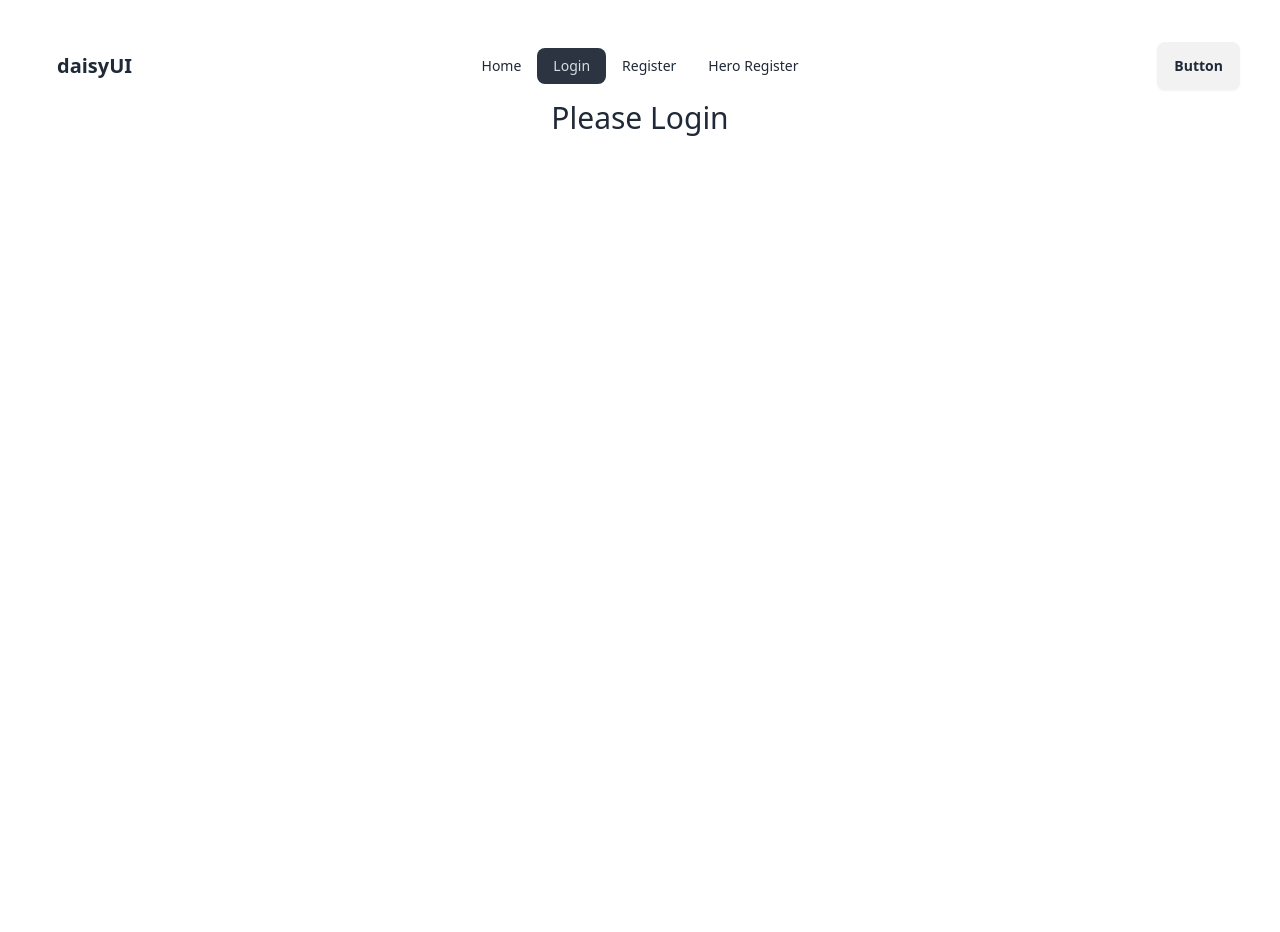
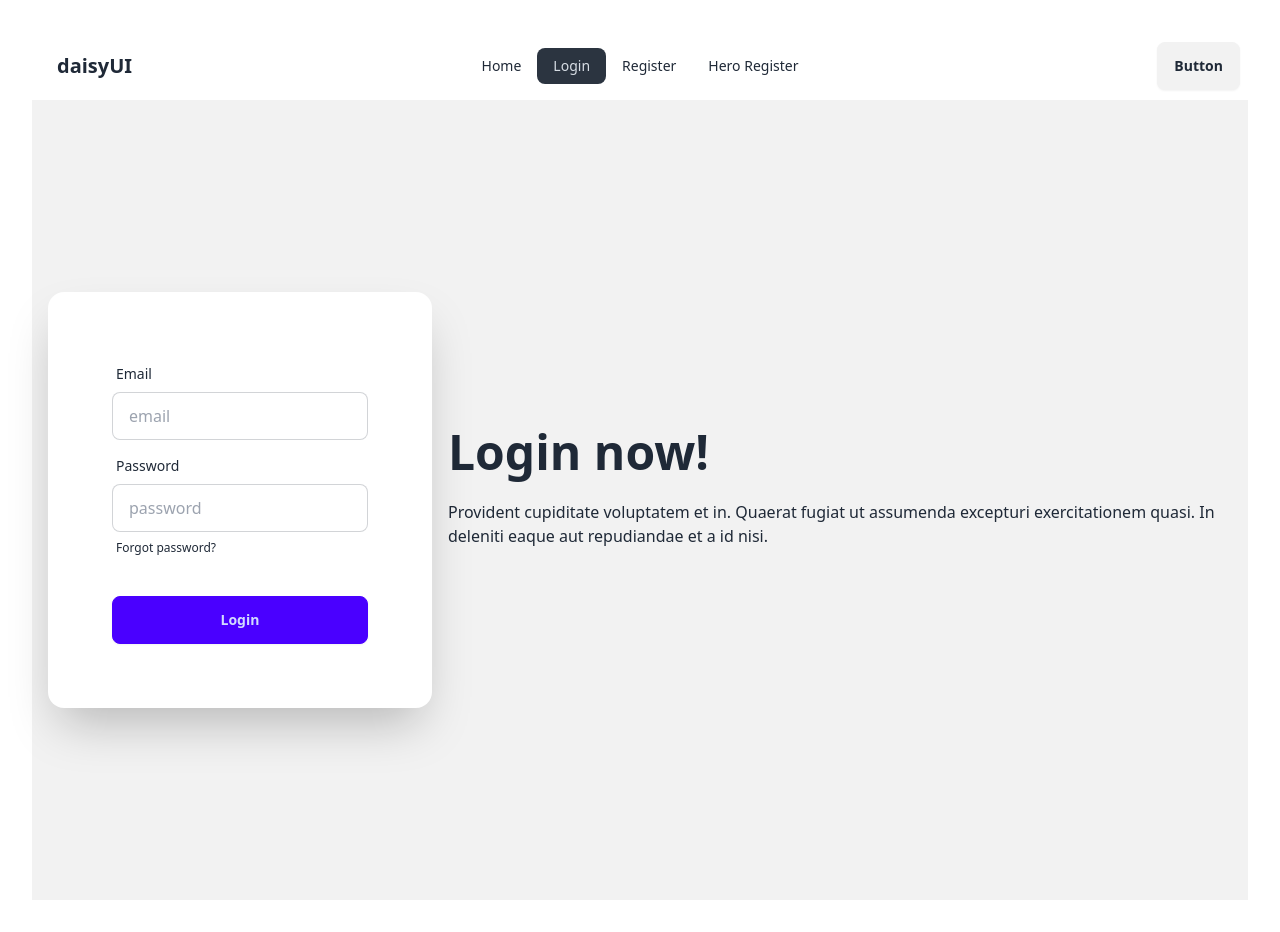
Before and after one commit to nafis200/module-50, a React (Vite) app: page /login in a window 1280 px wide. Before the commit the page ends 800 px from the top, so only its background shows below. Built offline with nearby package versions, Linux system fonts and the light colour scheme.

Commit message:
eight commit

```diff
--- a/src/components/login/Login.jsx
+++ b/src/components/login/Login.jsx
@@ -1,10 +1,74 @@
+import { signInWithEmailAndPassword } from "firebase/auth";
+import auth from "../../firebase";
 
 
 const Login = () => {
+
+    const handleLogIn = (e)=>{
+        e.preventDefault();
+        const email = e.target.email.value;
+        const password = e.target.password.value
+        console.log(email,password);
+
+        signInWithEmailAndPassword(auth,email,password)
+        .then(result => {
+            console.log(result.user);
+        } )
+        .catch(error => console.log(error))
+
+    }
+
     return (
         <div>
-           <h2 className="text-3xl">Please Login</h2>
+        <div className="hero min-h-screen bg-base-200">
+          <div className="hero-content flex-col lg:flex-row-reverse">
+            <div className="text-center lg:text-left">
+              <h1 className="text-5xl font-bold">Login now!</h1>
+              <p className="py-6">
+                Provident cupiditate voluptatem et in. Quaerat fugiat ut assumenda
+                excepturi exercitationem quasi. In deleniti eaque aut repudiandae
+                et a id nisi.
+              </p>
+            </div>
+            <div className="card shrink-0 w-full max-w-sm shadow-2xl bg-base-100">
+              <form onSubmit={handleLogIn} className="card-body">
+                <div className="form-control">
+                  <label className="label">
+                    <span className="label-text">Email</span>
+                  </label>
+                  <input
+                    type="email"
+                    placeholder="email"
+                    name="email"
+                    className="input input-bordered"
+                    required
+                  />
+                </div>
+                <div className="form-control">
+                  <label className="label">
+                    <span className="label-text">Password</span>
+                  </label>
+                  <input
+                    type="password"
+                    placeholder="password"
+                    name="password"
+                    className="input input-bordered"
+                    required
+                  />
+                  <label className="label">
+                    <a href="#" className="label-text-alt link link-hover">
+                      Forgot password?
+                    </a>
+                  </label>
+                </div>
+                <div className="form-control mt-6">
+                  <button className="btn btn-primary">Login</button>
+                </div>
+              </form>
+            </div>
+          </div>
         </div>
+      </div>
     );
 };
 
--- a/src/components/reguster/Register.jsx
+++ b/src/components/reguster/Register.jsx
@@ -15,7 +15,8 @@ const Register = () => {
     e.preventDefault();
     const email = e.target.email.value;
     const password = e.target.password.value;
-    console.log(email, password);
+    const accepted = e.target.terms.checked
+    console.log(email, password,accepted);
     setRegisterError('')
     setSuccess('')
 
@@ -26,6 +27,11 @@ const Register = () => {
     else if(! /[A-Z]/.test(password)){
         setRegisterError('Your password should have atleast one uppercase character')
         return
+    }
+
+    else if(!accepted){
+      setRegisterError('please fill up terms and condition')
+      return
     }
 
 
@@ -56,14 +62,24 @@ const Register = () => {
           className="input input-bordered w-full max-w-xs" required
         />
         <br />
+        <div className="relative">
         <input
           type={showPassword ? "text" : "password"}
           name="password"
           id=""
           placeholder="please give password"
-          className="input input-bordered w-full max-w-xs" required
+          className="input input-bordered w-full max-w-xs relative" required
         />
-        <span onClick={()=> setShowPassword(!showPassword)}>Show</span>
+
+
+        <span className=" inline-block absolute top-[10px] right-[250px] " onClick={()=> setShowPassword(!showPassword)}>Show</span>
+
+        </div>
+        <br />
+        <div className="mb-2">
+        <input type="checkbox" name="Accepted" id="terms" />
+        <label htmlFor="terms" className="ml-2" >Accout our <a href="">Terms and condition</a> </label>
+        </div>
         <br />
         <input
           type="submit"
```
